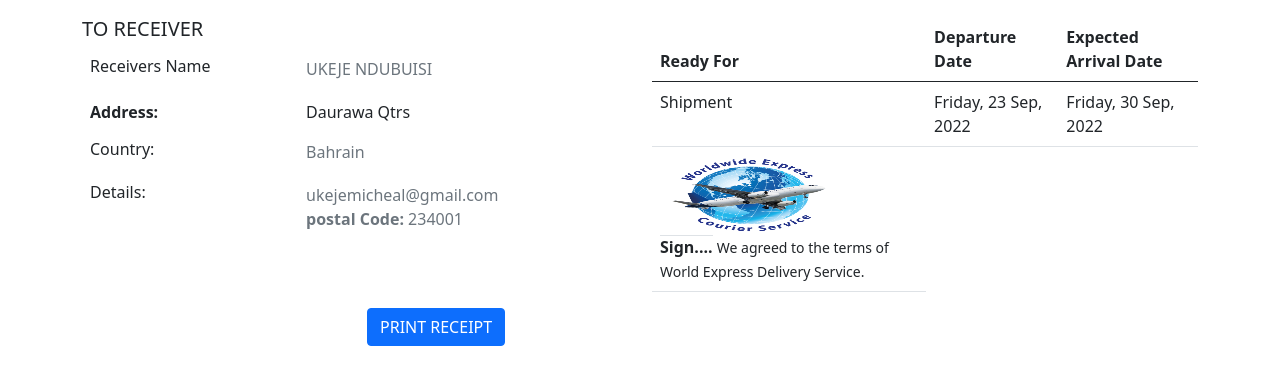
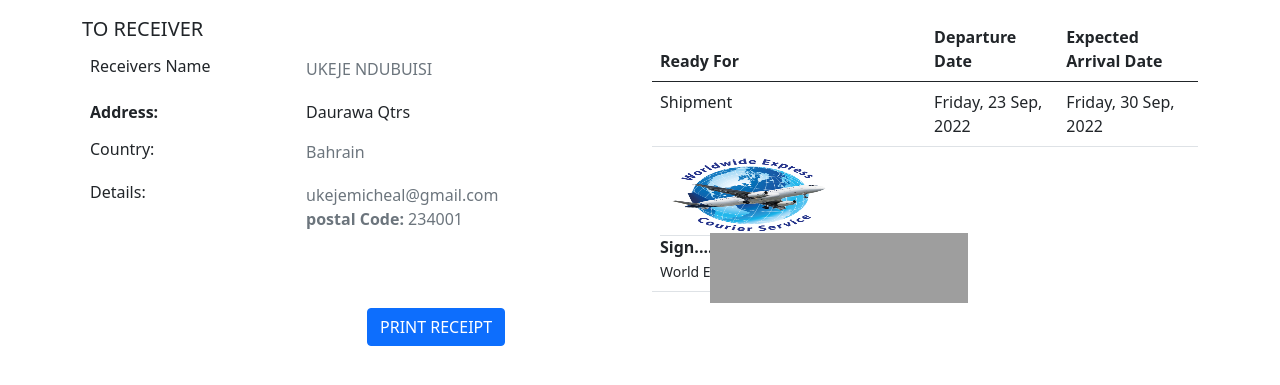
Before and after one commit to ndmichael/worlddeliveries, a Django app: page /dashboard/package/receipt/1 in a window 1280 px wide. Shown: the part 332-717 px from the top of the page. Run offline with Django 4.2, Linux system fonts and the light colour scheme; a user stored in the database is signed in; data comes from the database, SQL or seed files in the repository; some libraries are stand-ins or nearby versions; grey boxes are pictures that could not be loaded.

Commit message:
added signature to receipt

```diff
--- a/client/templates/account/user/receipt.html
+++ b/client/templates/account/user/receipt.html
@@ -168,11 +168,14 @@
                             </tr>
                             <tr>
                                 <td>
-                                    <img src="{% static '/shipment/images/logo1.png' %}" class="img-fluid" alt="" style="height: 80px !important; width: 70%;">
-                                    <br>
-                                    <span class="border-top text-center"><b>Sign....</b></span>
-                                    <small>We agreed to the terms of World
-                                        Express Delivery Service.</small>
+                                    <div style="position:relative">
+                                        <img src="{% static '/shipment/images/logo1.png' %}" class="img-fluid" alt="" style="height: 80px !important; width: 70%;">
+                                        <br>
+                                        <span class="border-top text-center"><b>Sign....</b></span>
+                                        <small>We agreed to the terms of World
+                                            Express Delivery Service.</small>
+                                        <img src="{% static '/shipment/images/signwrld.png' %}" class="img-fluid" alt="" style="height: 70px !important; width: 100%; position: absolute; bottom: -20px; left: 50px; transform: rotateY(90px);">
+                                    </div>
                                 </td>
                             </tr>
                         </tbody>
```
